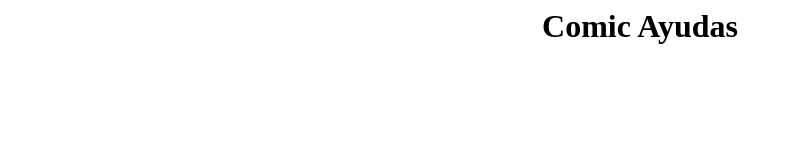
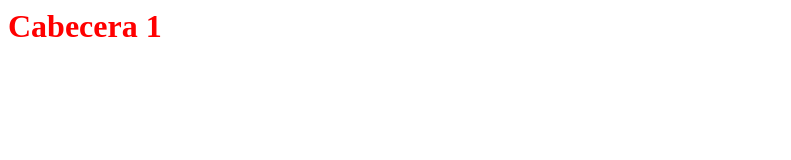
Before and after one commit to comic-ayudas/comic-ayudas.github.io, a plain HTML site: page index.html in a window 1280 px wide. Shown: the whole page, without its empty margins (0-791 px from the left). Drawn offline with Linux system fonts and the light colour scheme.

Commit message:
Update index.html

```diff
--- a/index.html
+++ b/index.html
@@ -1 +1 @@
-<center><h1>Comic Ayudas</h1></center>
+<h1 style="color:#FF0000">Cabecera 1</h1>
```
